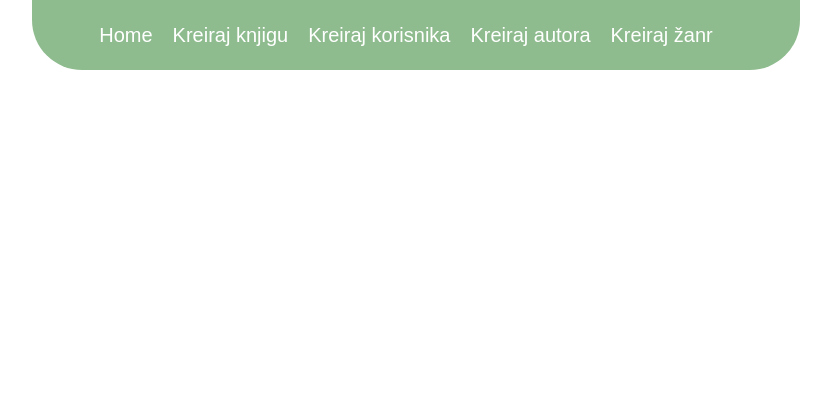
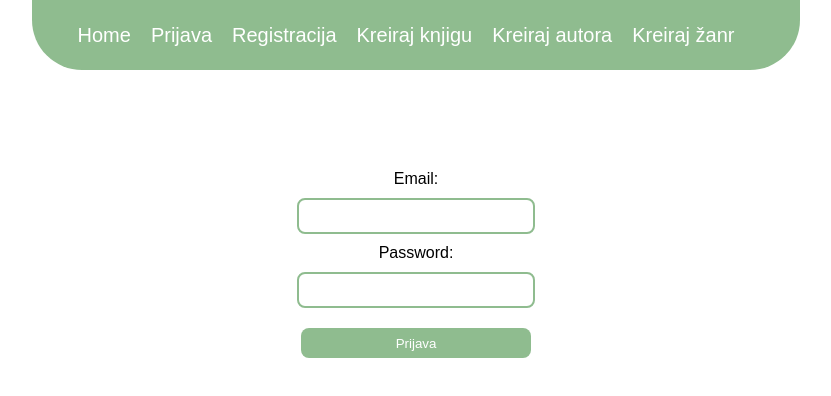
Before and after one commit to gabrielab22/RestApi-Nodejs-React, a React (Create React App) app in the folder client/: page /login in a window 1280 px wide. Shown: the top 396 px of the page, without its empty margins (224-1055 px from the left). Built offline with nearby package versions, Linux system fonts and the light colour scheme.

Commit message:
Frontend for login

```diff
--- a/client/src/App.css
+++ b/client/src/App.css
@@ -136,3 +136,34 @@ body {
 span {
   color: red;
 }
+
+/* LOGIN */
+
+.prijava {
+  display: flex;
+  align-items: center;
+  flex-direction: column;
+  width: 100%;
+  height: 100vh;
+  padding-top: 100px;
+  font-family: Arial, Helvetica, sans-serif;
+}
+
+.prijava input,
+button {
+  width: 230px;
+  height: 30px;
+  border-radius: 8px;
+  border: none;
+  margin: 10px;
+}
+
+.prijava button {
+  background-color: darkseagreen;
+  color: white;
+  cursor: pointer;
+}
+
+.prijava input {
+  border: 2px solid darkseagreen;
+}
--- a/client/src/App.js
+++ b/client/src/App.js
@@ -5,6 +5,7 @@ import KreirajKnjigu from './pages/KreirajKnjigu';
 import KreirajKorisnika from './pages/KreirajKorisnika';
 import KreirajAutora from './pages/KreirajAutora';
 import KreirajZanr from './pages/KreirajZanr';
+import Prijava from './pages/Prijava';
 
 function App() {
 
@@ -14,15 +15,17 @@ function App() {
       <Router>
         <div className='navbar'>
         <Link to ="/">Home</Link>
+        <Link to ="/login">Prijava</Link>
+        <Link to ="/kreirajkorisnika">Registracija</Link>
         <Link to ="/kreirajknjigu">Kreiraj knjigu</Link>
-        <Link to ="/kreirajkorisnika">Kreiraj korisnika</Link>
         <Link to ="/kreirajautora">Kreiraj autora</Link>
         <Link to ="/kreirajzanr">Kreiraj žanr</Link>
         </div>
         <Routes>
           <Route path = "/" element = {<Home/>}/>
+          <Route path = "/login" element = {<Prijava/>}/>
+          <Route path = "/kreirajkorisnika" element = {<KreirajKorisnika/>}/>
           <Route path = "/kreirajknjigu" element = {<KreirajKnjigu/>}/>
-          <Route path = "/kreirajkorisnika" element = {<KreirajKorisnika/>}/>
           <Route path = "/kreirajautora" element = {<KreirajAutora/>}/>
           <Route path = "/kreirajzanr" element = {<KreirajZanr/>}/>
         </Routes>
--- /dev/null
+++ b/client/src/pages/Prijava.js
@@ -0,0 +1,36 @@
+import React, { useState } from "react";
+import axios from "axios";
+
+function Prijava() {
+  const [email, setEmail] = useState("");
+  const [password, setPassword] = useState("");
+
+  const prijava = () => {
+    const data = { email: email, password: password };
+    axios.post("http://localhost:3001/korisnici/login", data).then((response) => {
+      console.log(response.data);
+    });
+  };
+  return (
+    <div className="prijava">
+      <label>Email:</label>
+      <input
+        type="text"
+        onChange={(event) => {
+          setEmail(event.target.value);
+        }}
+      />
+      <label>Password:</label>
+      <input
+        type="password"
+        onChange={(event) => {
+          setPassword(event.target.value);
+        }}
+      />
+
+      <button onClick={prijava}> Prijava </button>
+    </div>
+  );
+}
+
+export default Prijava;
```
Also changed, not shown: 1 other file (tests, documents, lock files or other folders).
